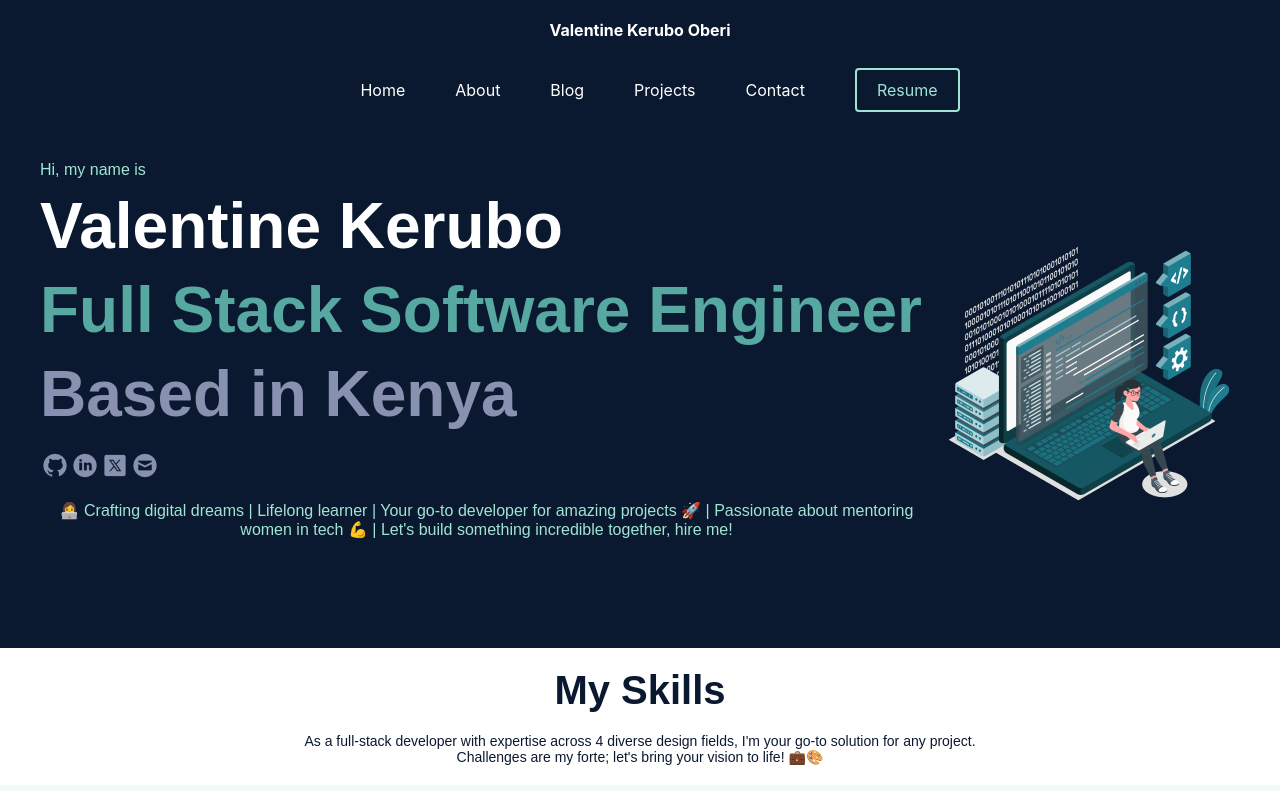
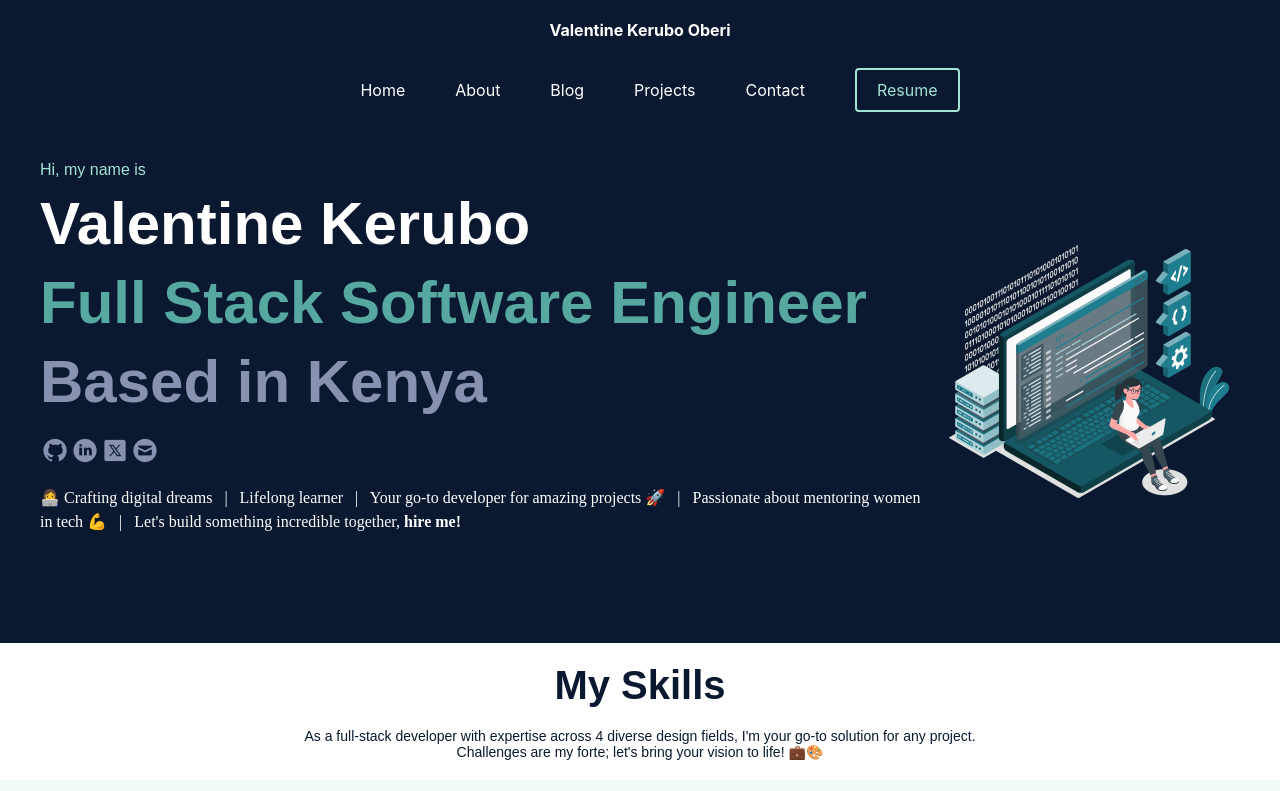
Before and after one commit to Vkerubo/my-portolio, a React (Create React App) app: page / in a window 1280 px wide. Shown: the top 791 px of the page. Built offline with nearby package versions, Linux system fonts and the light colour scheme.

Commit message:
design description

```diff
--- a/src/components/HeroSection.js
+++ b/src/components/HeroSection.js
@@ -36,21 +36,21 @@ const HiText = styled.div`
 `;
 
 const NameText = styled.div`
-  font-size: 64px;
+  font-size: 60px;
   font-weight: bold;
   color: #fff;
   margin-top: 10px;
 `;
 
 const SubText = styled.div`
-  font-size: 64px;
+  font-size: 60px;
   color: #56a8a1;
   font-weight: bold;
   margin-top: 10px;
 `;
 
 const LocationText = styled.div`
-  font-size: 64px;
+  font-size: 60px;
   color: #8891b0;
   font-weight: bold;
   margin-top: 10px;
@@ -91,16 +91,27 @@ const Icon = styled.a`
   }
 `;
 
-
 const DescriptionText = styled.div`
+  color: #fff;
+  font-family: Sen;
   font-size: 16px;
-  text-align: center;
+  font-style: normal;
+  font-weight: 400;
+  line-height: normal;
+  margin-bottom: 69px;
   margin-top: 20px;
-  margin-bottom: 69px;
+  line-height: 1.5;
+  /* Highlight "hire me" with a background color */
+  > u {
+    text-decoration: none;
+    font-weight: bold;
+    //background: linear-gradient(transparent 50%, #000 50%);
+  }
 `;
 
 const HeroImageContainer = styled.div`
-  flex-shrink: 0;
+  //flex-shrink: 0;
+  margin-left: 2px;
 `;
 
 const HeroImageStyled = styled.img`
@@ -148,9 +159,11 @@ function HeroSection() {
           </IconsRow>
 
           <DescriptionText>
-            👩‍💻 Crafting digital dreams | Lifelong learner | Your go-to developer
-            for amazing projects 🚀 | Passionate about mentoring women in tech
-            💪 | Let's build something incredible together, hire me!
+            👩‍💻 Crafting digital dreams &nbsp;&nbsp;|&nbsp;&nbsp; Lifelong
+            learner &nbsp;&nbsp;|&nbsp;&nbsp; Your go-to developer for amazing
+            projects 🚀 &nbsp;&nbsp;|&nbsp;&nbsp; Passionate about mentoring
+            women in tech 💪 &nbsp;&nbsp;|&nbsp;&nbsp;
+            Let's build something incredible together, <u>hire me!</u>
           </DescriptionText>
         </HeroColumn>
         <HeroImageContainer>
```
